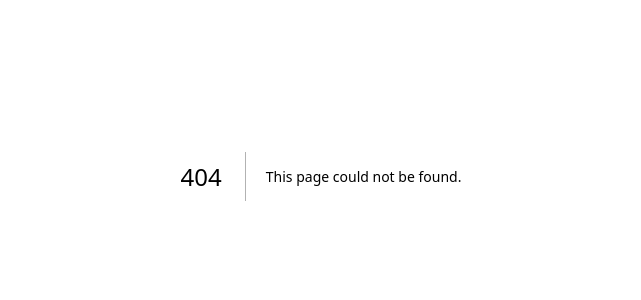
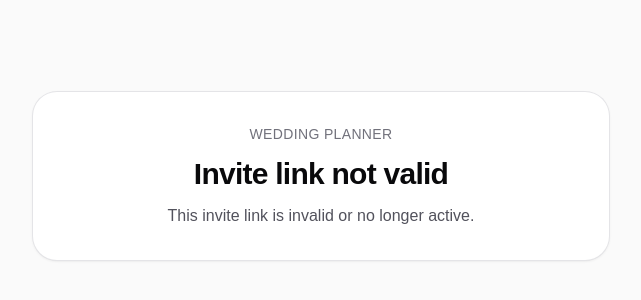
Before and after one commit to frgul006/wedding-planner, a Next.js app: page /invite in a window 1280 px wide. Before the commit this address had no page. Shown: the part 224-524 px from the top of the page, without its empty margins (319-960 px from the left). Built offline with nearby package versions, Linux system fonts and the light colour scheme.

Commit message:
Complete public invite page

```diff
--- a/app/invite/[token]/page.tsx
+++ b/app/invite/[token]/page.tsx
@@ -3,6 +3,8 @@ import { connection } from "next/server";
 import type { ReactNode } from "react";
 
 import { validateInviteToken } from "@/lib/invite-tokens";
+
+import { InvalidInviteMessage } from "../_components/invalid-invite-message";
 
 export const metadata: Metadata = {
   title: "Invite | Wedding Planner",
@@ -88,21 +90,7 @@ export default async function InvitePage({ params }: InvitePageProps) {
   const result = await validateInviteToken(token);
 
   if (!result.isValid) {
-    return (
-      <main className="flex min-h-dvh items-center justify-center bg-zinc-50 px-6 py-10">
-        <section className="w-full max-w-xl rounded-3xl bg-white p-8 text-center shadow-sm ring-1 ring-zinc-200">
-          <p className="text-sm font-medium uppercase tracking-wide text-zinc-500">
-            Wedding Planner
-          </p>
-          <h1 className="mt-3 text-3xl font-semibold tracking-tight text-zinc-950">
-            Invite link not valid
-          </h1>
-          <p className="mt-3 text-zinc-600">
-            This invite link is invalid or no longer active.
-          </p>
-        </section>
-      </main>
-    );
+    return <InvalidInviteMessage />;
   }
 
   const { guest, wedding } = result;
@@ -193,6 +181,17 @@ export default async function InvitePage({ params }: InvitePageProps) {
           )}
         </DetailCard>
 
+        <DetailCard title="Updates">
+          <div className="flex flex-col gap-2">
+            <p className="text-2xl font-semibold tracking-tight text-zinc-950">
+              Updates coming soon
+            </p>
+            <p className="text-zinc-600">
+              Wedding-day notes and schedule changes will appear here in a future update.
+            </p>
+          </div>
+        </DetailCard>
+
         <section className="rounded-[2rem] bg-zinc-950 p-8 text-white shadow-sm">
           <p className="text-sm font-medium uppercase tracking-wide text-zinc-400">
             RSVP
--- /dev/null
+++ b/app/invite/_components/invalid-invite-message.tsx
@@ -0,0 +1,17 @@
+export function InvalidInviteMessage() {
+  return (
+    <main className="flex min-h-dvh items-center justify-center bg-zinc-50 px-6 py-10">
+      <section className="w-full max-w-xl rounded-3xl bg-white p-8 text-center shadow-sm ring-1 ring-zinc-200">
+        <p className="text-sm font-medium uppercase tracking-wide text-zinc-500">
+          Wedding Planner
+        </p>
+        <h1 className="mt-3 text-3xl font-semibold tracking-tight text-zinc-950">
+          Invite link not valid
+        </h1>
+        <p className="mt-3 text-zinc-600">
+          This invite link is invalid or no longer active.
+        </p>
+      </section>
+    </main>
+  );
+}
--- /dev/null
+++ b/app/invite/page.tsx
@@ -0,0 +1,11 @@
+import type { Metadata } from "next";
+
+import { InvalidInviteMessage } from "./_components/invalid-invite-message";
+
+export const metadata: Metadata = {
+  title: "Invite | Wedding Planner",
+};
+
+export default function MissingInviteTokenPage() {
+  return <InvalidInviteMessage />;
+}
```
Also changed, not shown: 2 other files (tests, documents, lock files or other folders).
